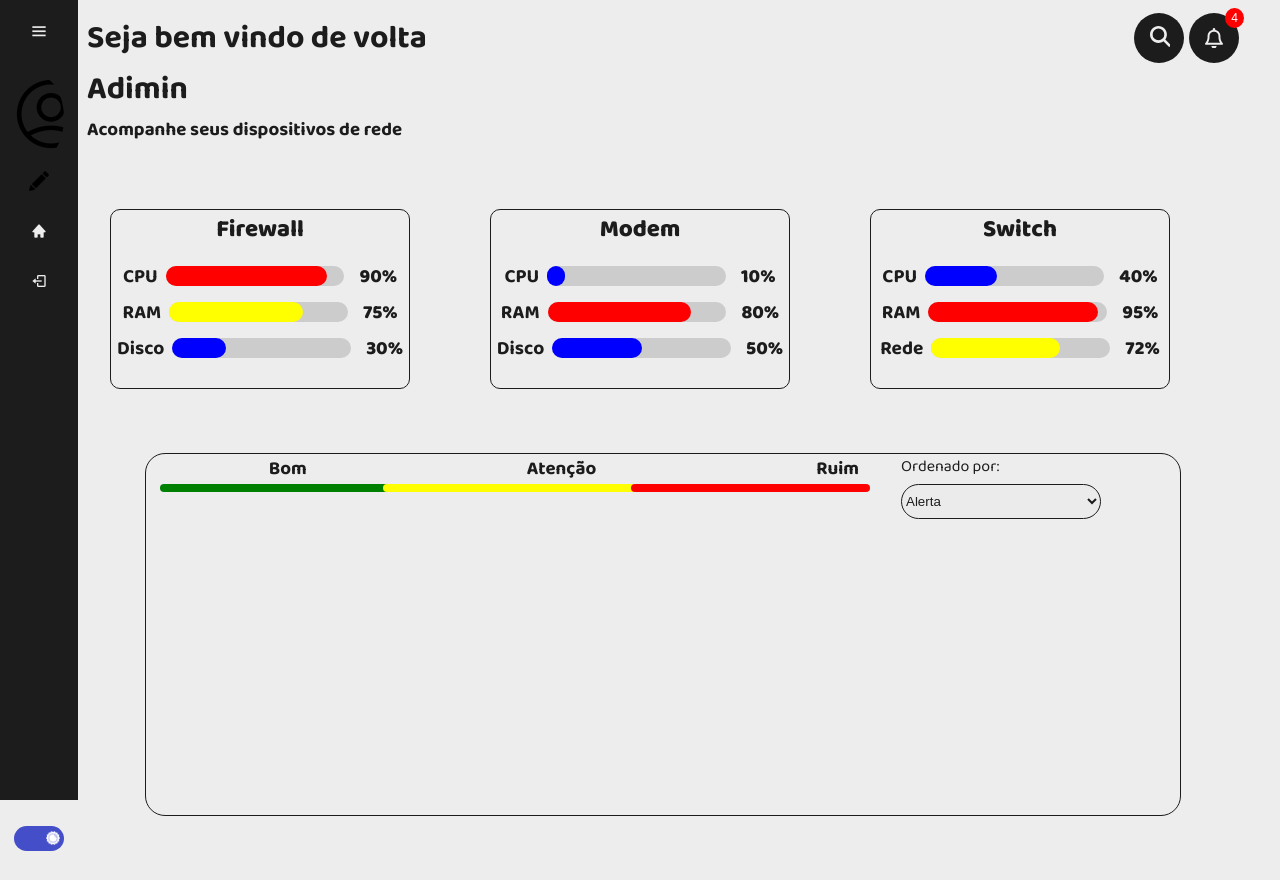
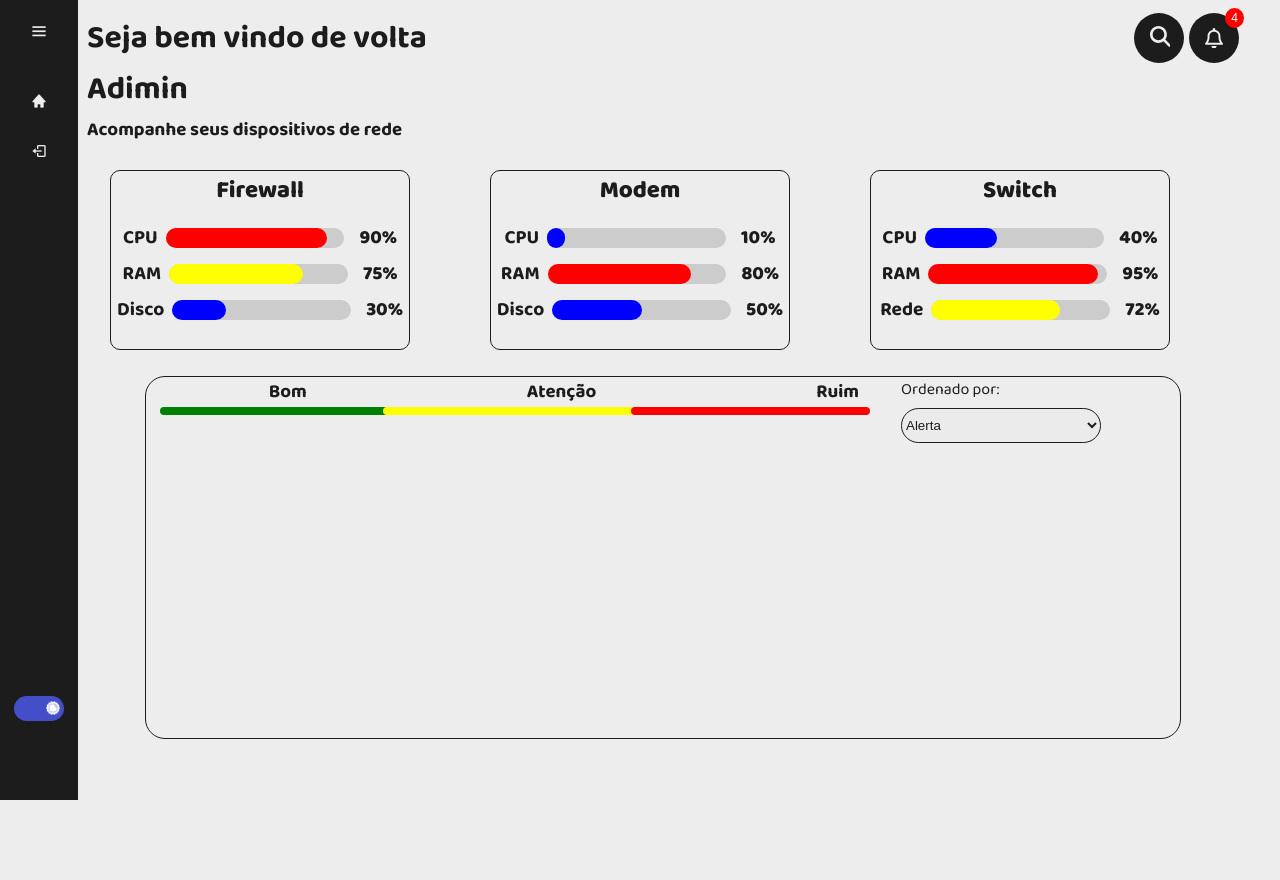
Before and after one commit to NetMinder-Enterprise/FireByte-Frontend, a website: page site/public/dashboard/dashboard.html in a window 1280 px wide. After the commit the page ends 800 px from the top, so only its background shows below. Drawn offline with nearby package versions, Linux system fonts and the light colour scheme.

Commit message:
mudanças

```diff
--- a/site/public/dashboard/css/global.css
+++ b/site/public/dashboard/css/global.css
@@ -40,7 +40,7 @@ body {
   width: 90%;
   margin: 0 auto;
   margin-top: 1%;
-  margin-bottom: 5%;
+  margin-bottom: 2%;
 }
 
 /* Switch */
@@ -162,6 +162,7 @@ body {
   text-align: center;
   line-height: 50px;
   transform: translateX(-50%);
+  cursor: pointer;
 }
 
 .sidebar.active #btn {
--- a/site/public/dashboard/css/index.css
+++ b/site/public/dashboard/css/index.css
@@ -212,11 +212,12 @@
 
 /* Personalize a barra de rolagem, o polegar e o fundo dentro da modal */
 .modal::-webkit-scrollbar {
-    width: 12px; /* Largura da barra de rolagem */
+    width: 12px;
+    /* Largura da barra de rolagem */
 }
 
 .modal::-webkit-scrollbar-thumb {
-    background-color:  rgba(21, 5, 111, 0.542);
+    background-color: rgba(21, 5, 111, 0.542);
     border-radius: 35px;
 }
 
@@ -239,7 +240,7 @@
     color: white;
 }
 
-.title-notifiction{
+.title-notifiction {
     display: flex;
     align-items: center;
     justify-content: center;
@@ -256,7 +257,7 @@
     width: 270px;
     height: 45px;
     margin-bottom: 10px;
-    background-color:  rgba(0, 0, 0, 0.253);
+    background-color: rgba(0, 0, 0, 0.253);
     border-radius: 5px;
     color: black;
     display: flex;
@@ -264,12 +265,13 @@
     border: 1px solid white;
     color: #fff;
 }
-#notification-list li img{
+
+#notification-list li img {
     width: 45px;
     height: 55px;
 }
 
-.divisao{
+.divisao {
     display: flex;
     flex-direction: row;
     gap: 15px;
@@ -418,7 +420,7 @@ h4 {
 
 
 /* box dos dispositivos */
-.content-box{
+.content-box {
     width: 90%;
     height: 363px;
     background-color: var(--terciary-color);
@@ -429,24 +431,24 @@ h4 {
     flex-direction: row;
 }
 
-.meter{
+.meter {
     width: 70%;
 }
 
-.time-meter{
+.time-meter {
     display: flex;
     flex-direction: row;
     gap: 220px;
     margin-left: 17%;
 }
 
-.meter-color{
+.meter-color {
     display: flex;
     flex-direction: row;
 
 }
 
-.meter-cor1{
+.meter-cor1 {
     width: 270px;
     height: 8px;
     background-color: green;
@@ -454,7 +456,7 @@ h4 {
     margin-left: 2%;
 }
 
-.meter-cor2{
+.meter-cor2 {
     width: 300px;
     height: 8px;
     background-color: yellow;
@@ -462,7 +464,7 @@ h4 {
     margin-left: -1%;
 }
 
-.meter-cor3{
+.meter-cor3 {
     width: 280px;
     height: 8px;
     background-color: red;
@@ -471,12 +473,12 @@ h4 {
 }
 
 /*Botão de ordenar*/
-.order{
+.order {
     width: 100%;
     margin-left: 3%;
 }
 
-select{
+select {
     width: 200px;
     height: 35px;
     border: 1px solid var(--text-color);
@@ -486,31 +488,24 @@ select{
     margin-top: 2%;
 }
 
-option{
+option {
     background-color: var(--background-color);
 }
 
 /*imagem*/
 /* Estilos anteriores permanecem aqui */
-
+/*
 .profile {
     text-align: center;
 }
 
-  .image-container {
+#userImage {
+    width: 60%;
     max-width: 200px;
     max-height: 200px;
-    min-width: 30px;
+    min-width: 20px;
     min-height: 30px;
-    border-radius: 50%;
     overflow: hidden;
-  }
-
-  #userImage{
-    max-width: 200px;
-    max-height: 200px;
-    min-width: 30px;
-    min-height: 30px;
 }
 
 .modal-user {
@@ -521,7 +516,7 @@ option{
     top: 0;
     width: 100%;
     height: 100%;
-    background-color: rgba(0,0,0,0.7);
+    background-color: rgba(0, 0, 0, 0.7);
 }
 
 .modal-content {
@@ -529,8 +524,9 @@ option{
     top: 50%;
     left: 50%;
     transform: translate(-50%, -50%);
-    background-color: #fff;
-    padding: 20px;
+    background-color: rgba(0, 0, 0, 0.7);
+    width: 250px;
+    height: 250px;
     text-align: center;
 }
 
@@ -542,11 +538,12 @@ option{
     cursor: pointer;
 }
 
-  #removeButton, #replaceButton {
+#removeButton,
+#replaceButton {
     margin-top: 10px;
 }
 
-  .small-button {
+.small {
     background-color: transparent;
     color: white;
     border: none;
@@ -558,11 +555,30 @@ option{
     border-radius: 5px;
 }
 
-  .img-lapis{
+.small-button {
+    background-color: white;
+    color: black;
+    border: none;
+    text-align: center;
+    text-decoration: none;
+    display: inline-block;
+    font-size: 16px;
+    cursor: pointer;
+    border-radius: 5px;
+    width: 100px;
+    height: 40px;
+}
+
+.img-lapis {
     width: 20px;
     height: 20px;
 }
 
-  .small-button:hover {
+.small:hover {
     background-color: #08080825;
 }
+
+
+.small-button:hover {
+    background-color: #e2dce98a;
+} */
--- a/site/public/dashboard/dashboard.html
+++ b/site/public/dashboard/dashboard.html
@@ -24,22 +24,25 @@
                 </div>
                 <ul class="nav_list">
 
-                    <div class="profile">
+                    <!-- <div class="profile">
                         <div class="image-container">
                             <img id="userImage" src="./do-utilizador 1.png" alt="Imagem do perfil">
                         </div>
-                        <button id="uploadButton" class="small-button"><img src="./ferramenta-lapis.png" class="img-lapis"></button>
+                        <button id="uploadButton" class="small"><img src="./ferramenta-lapis.png"
+                                class="img-lapis"></button>
                     </div>
 
                     <div id="imageModal" class="modal-user">
                         <div class="modal-content">
                             <span class="close" id="closeModal">&times;</span>
                             <img id="modalImage" src="default.jpg" alt="Imagem do perfil">
+                            <div class="divisor-bottons">
                                 <button id="removeButton" class="small-button">Remover</button>
                                 <input type="file" id="fileInput" accept="image/*" style="display: none;">
                                 <button id="replaceButton" class="small-button">Trocar</button>
                             </div>
                         </div>
+                    </div> -->
 
                     <li>
                         <a href="">
```
Lines whose indentation alone changed are shown as unchanged.
